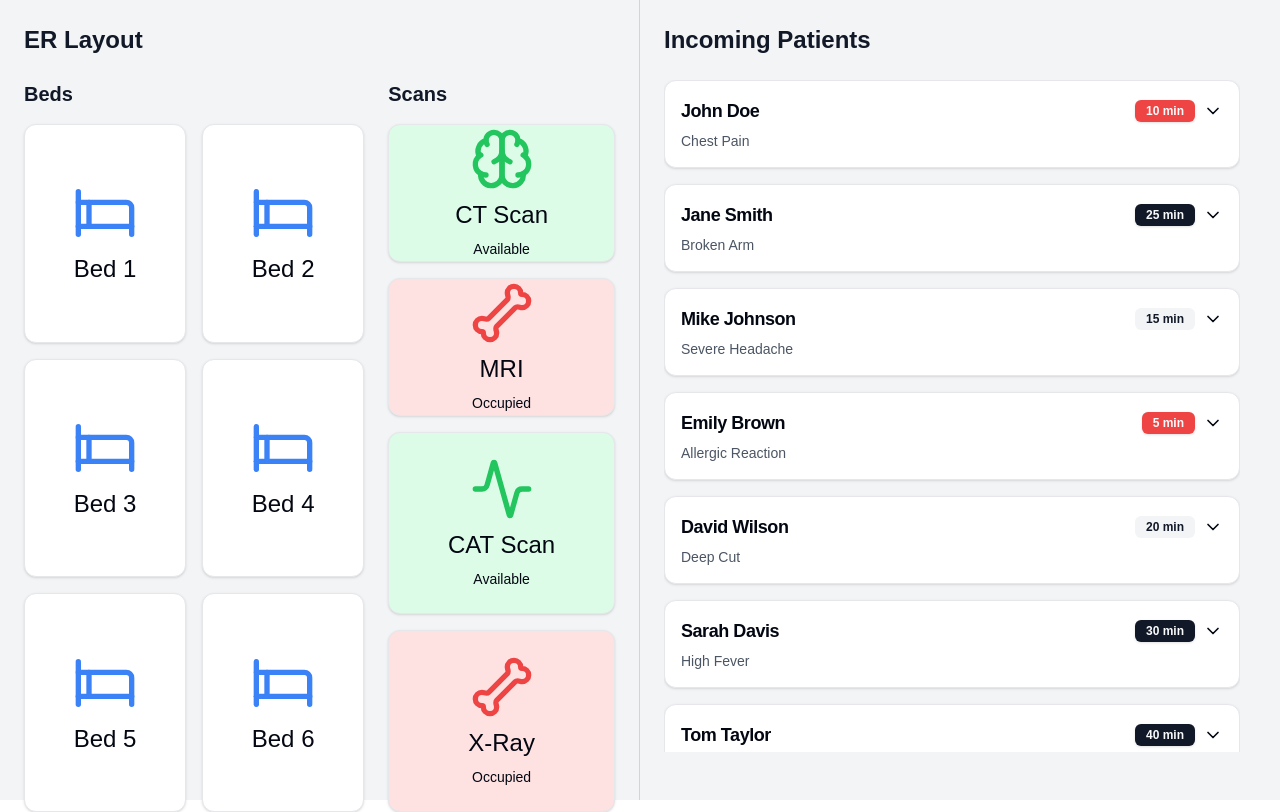
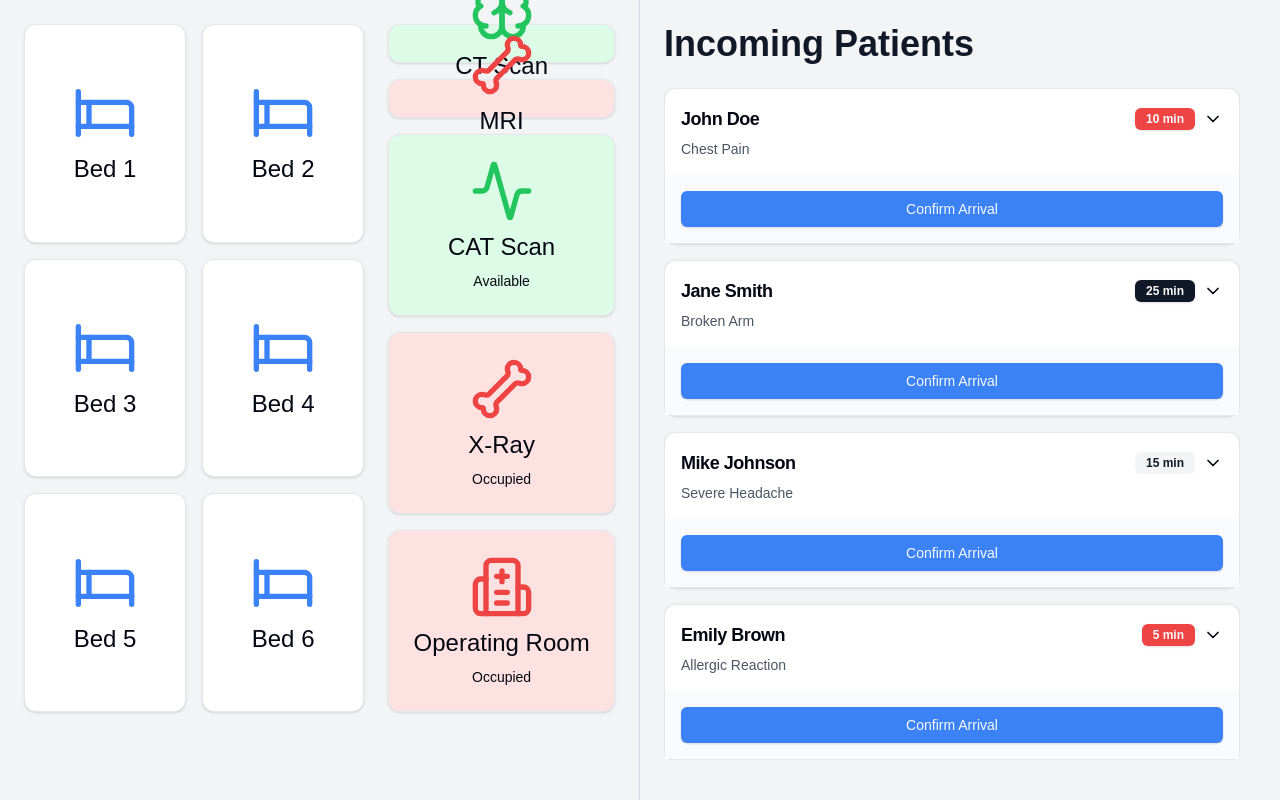
Before and after one commit to SahilPatel650/triage-dashboard, a Next.js app in the folder triage-dashboard/: page / in a window 1280 px wide. Built offline with nearby package versions, Linux system fonts and the light colour scheme; no server answers.

Commit message:
styling changes

```diff
--- a/triage-dashboard/package.json
+++ b/triage-dashboard/package.json
@@ -11,6 +11,7 @@
   "dependencies": {
     "@radix-ui/react-icons": "^1.3.0",
     "@radix-ui/react-scroll-area": "^1.1.0",
+    "@radix-ui/react-slot": "^1.1.0",
     "class-variance-authority": "^0.7.0",
     "clsx": "^2.1.1",
     "lucide-react": "^0.446.0",
--- a/triage-dashboard/src/app/ERLiveResponse.tsx
+++ b/triage-dashboard/src/app/ERLiveResponse.tsx
@@ -2,9 +2,10 @@
 
 import { useState } from "react"
 import { Badge } from "@/components/ui/badge"
+import { Button } from "@/components/ui/button"
 import { ScrollArea } from "@/components/ui/scroll-area"
-import { Card, CardContent, CardHeader, CardTitle } from "@/components/ui/card"
-import { Bed, Brain, Bone, Activity, User, Clock, Stethoscope, ChevronDown, ChevronUp } from "lucide-react"
+import { Card, CardContent, CardHeader, CardTitle, CardFooter } from "@/components/ui/card"
+import { Bed, Brain, Bone, Activity, User, Clock, Stethoscope, ChevronDown, ChevronUp, CheckCircle, Hospital } from "lucide-react"
 import React from "react"
 
 type Patient = {
@@ -14,6 +15,7 @@
   age: number
   bloodType: string
   allergies: string[]
+  hasArrived: boolean
 }
 
 type Scan = {
@@ -22,24 +24,25 @@
   isOccupied: boolean
 }
 
-const patients: Patient[] = [
-  { name: "John Doe", condition: "Chest Pain", waitTime: 10, age: 45, bloodType: "A+", allergies: ["Penicillin"] },
-  { name: "Jane Smith", condition: "Broken Arm", waitTime: 25, age: 32, bloodType: "O-", allergies: [] },
-  { name: "Mike Johnson", condition: "Severe Headache", waitTime: 15, age: 28, bloodType: "B+", allergies: ["Latex"] },
-  { name: "Emily Brown", condition: "Allergic Reaction", waitTime: 5, age: 19, bloodType: "AB+", allergies: ["Peanuts", "Shellfish"] },
-  { name: "David Wilson", condition: "Deep Cut", waitTime: 20, age: 52, bloodType: "A-", allergies: [] },
-  { name: "Sarah Davis", condition: "High Fever", waitTime: 30, age: 37, bloodType: "O+", allergies: ["Sulfa"] },
-  { name: "Tom Taylor", condition: "Sprained Ankle", waitTime: 40, age: 24, bloodType: "B-", allergies: [] },
-  { name: "Mrinal Patel", condition: "Broken Dick", waitTime: 40, age: 24, bloodType: "B-", allergies: [] },
+const initialPatients: Patient[] = [
+  { name: "John Doe", condition: "Chest Pain", waitTime: 10, age: 45, bloodType: "A+", allergies: ["Penicillin"], hasArrived: false },
+  { name: "Jane Smith", condition: "Broken Arm", waitTime: 25, age: 32, bloodType: "O-", allergies: [], hasArrived: false },
+  { name: "Mike Johnson", condition: "Severe Headache", waitTime: 15, age: 28, bloodType: "B+", allergies: ["Latex"], hasArrived: false },
+  { name: "Emily Brown", condition: "Allergic Reaction", waitTime: 5, age: 19, bloodType: "AB+", allergies: ["Peanuts", "Shellfish"], hasArrived: false },
+  { name: "David Wilson", condition: "Deep Cut", waitTime: 20, age: 52, bloodType: "A-", allergies: [], hasArrived: false },
+  { name: "Sarah Davis", condition: "High Fever", waitTime: 30, age: 37, bloodType: "O+", allergies: ["Sulfa"], hasArrived: false },
+  { name: "Tom Taylor", condition: "Sprained Ankle", waitTime: 40, age: 24, bloodType: "B-", allergies: [], hasArrived: false },
 ]
 
 export default function ERLiveResponse() {
   const [expandedPatient, setExpandedPatient] = useState<string | null>(null)
+  const [patients, setPatients] = useState<Patient[]>(initialPatients)
   const [scans, setScans] = useState<Scan[]>([
     { name: "CT Scan", icon: <Brain className="h-16 w-16 mb-2" />, isOccupied: false },
     { name: "MRI", icon: <Bone className="h-16 w-16 mb-2" />, isOccupied: true },
     { name: "CAT Scan", icon: <Activity className="h-16 w-16 mb-2" />, isOccupied: false },
     { name: "X-Ray", icon: <Bone className="h-16 w-16 mb-2" />, isOccupied: true },
+    { name: "Operating Room", icon: <Hospital className="h-16 w-16 mb-2" />, isOccupied: true },
   ])
 
   const togglePatientDetails = (patientName: string) => {
@@ -54,15 +57,21 @@
     )
   }
 
+  const confirmPatientArrival = (patientName: string) => {
+    setPatients(prevPatients =>
+      prevPatients.map(patient =>
+        patient.name === patientName ? { ...patient, hasArrived: true } : patient
+      )
+    )
+  }
+
   return (
     <div className="flex h-screen bg-gray-100 text-gray-900">
       {/* Left side - ER Layout */}
       <div className="w-1/2 p-6 border-r border-gray-300">
-        <h2 className="text-2xl font-bold mb-6">ER Layout</h2>
         <div className="flex h-[calc(100%-4rem)] space-x-6">
           {/* Beds */}
           <div className="w-3/5">
-            <h3 className="text-xl font-semibold mb-4">Beds</h3>
             <div className="grid grid-cols-2 gap-4 h-full">
               {[1, 2, 3, 4, 5, 6].map((bed) => (
                 <Card key={bed} className="bg-white flex items-center justify-center">
@@ -76,7 +85,6 @@
           </div>
           {/* Scanning Rooms */}
           <div className="w-2/5">
-            <h3 className="text-xl font-semibold mb-4">Scans</h3>
             <div className="grid grid-rows-2 gap-4 h-full">
               {scans.map((scan, index) => (
                 <Card
@@ -104,7 +112,7 @@
 
       {/* Right side - Incoming Patients */}
       <div className="w-1/2 p-6">
-        <h2 className="text-2xl font-bold mb-6">Incoming Patients</h2>
+        <h2 className="text-4xl font-bold mb-6">Incoming Patients</h2>
         <ScrollArea className="h-[calc(100vh-8rem)] pr-4">
           {patients.map((patient) => (
             <Card key={patient.name} className="mb-4 bg-white">
@@ -155,6 +163,22 @@
                   </div>
                 </CardContent>
               )}
+              <CardFooter className="bg-gray-50 p-4">
+                <Button
+                  onClick={() => confirmPatientArrival(patient.name)}
+                  disabled={patient.hasArrived}
+                  className={`w-full ${patient.hasArrived ? 'bg-green-500 hover:bg-green-500' : 'bg-blue-500 hover:bg-grey-600'}`}
+                >
+                  {patient.hasArrived ? (
+                    <>
+                      <CheckCircle className="mr-2 h-4 w-4" />
+                      Arrived
+                    </>
+                  ) : (
+                    'Confirm Arrival'
+                  )}
+                </Button>
+              </CardFooter>
             </Card>
           ))}
         </ScrollArea>
--- /dev/null
+++ b/triage-dashboard/src/components/ui/button.tsx
@@ -0,0 +1,57 @@
+import * as React from "react"
+import { Slot } from "@radix-ui/react-slot"
+import { cva, type VariantProps } from "class-variance-authority"
+
+import { cn } from "@/lib/utils"
+
+const buttonVariants = cva(
+  "inline-flex items-center justify-center whitespace-nowrap rounded-md text-sm font-medium transition-colors focus-visible:outline-none focus-visible:ring-1 focus-visible:ring-ring disabled:pointer-events-none disabled:opacity-50",
+  {
+    variants: {
+      variant: {
+        default:
+          "bg-primary text-primary-foreground shadow hover:bg-primary/90",
+        destructive:
+          "bg-destructive text-destructive-foreground shadow-sm hover:bg-destructive/90",
+        outline:
+          "border border-input bg-background shadow-sm hover:bg-accent hover:text-accent-foreground",
+        secondary:
+          "bg-secondary text-secondary-foreground shadow-sm hover:bg-secondary/80",
+        ghost: "hover:bg-accent hover:text-accent-foreground",
+        link: "text-primary underline-offset-4 hover:underline",
+      },
+      size: {
+        default: "h-9 px-4 py-2",
+        sm: "h-8 rounded-md px-3 text-xs",
+        lg: "h-10 rounded-md px-8",
+        icon: "h-9 w-9",
+      },
+    },
+    defaultVariants: {
+      variant: "default",
+      size: "default",
+    },
+  }
+)
+
+export interface ButtonProps
+  extends React.ButtonHTMLAttributes<HTMLButtonElement>,
+    VariantProps<typeof buttonVariants> {
+  asChild?: boolean
+}
+
+const Button = React.forwardRef<HTMLButtonElement, ButtonProps>(
+  ({ className, variant, size, asChild = false, ...props }, ref) => {
+    const Comp = asChild ? Slot : "button"
+    return (
+      <Comp
+        className={cn(buttonVariants({ variant, size, className }))}
+        ref={ref}
+        {...props}
+      />
+    )
+  }
+)
+Button.displayName = "Button"
+
+export { Button, buttonVariants }
```
Also changed, not shown: 1 other file (tests, documents, lock files or other folders).
